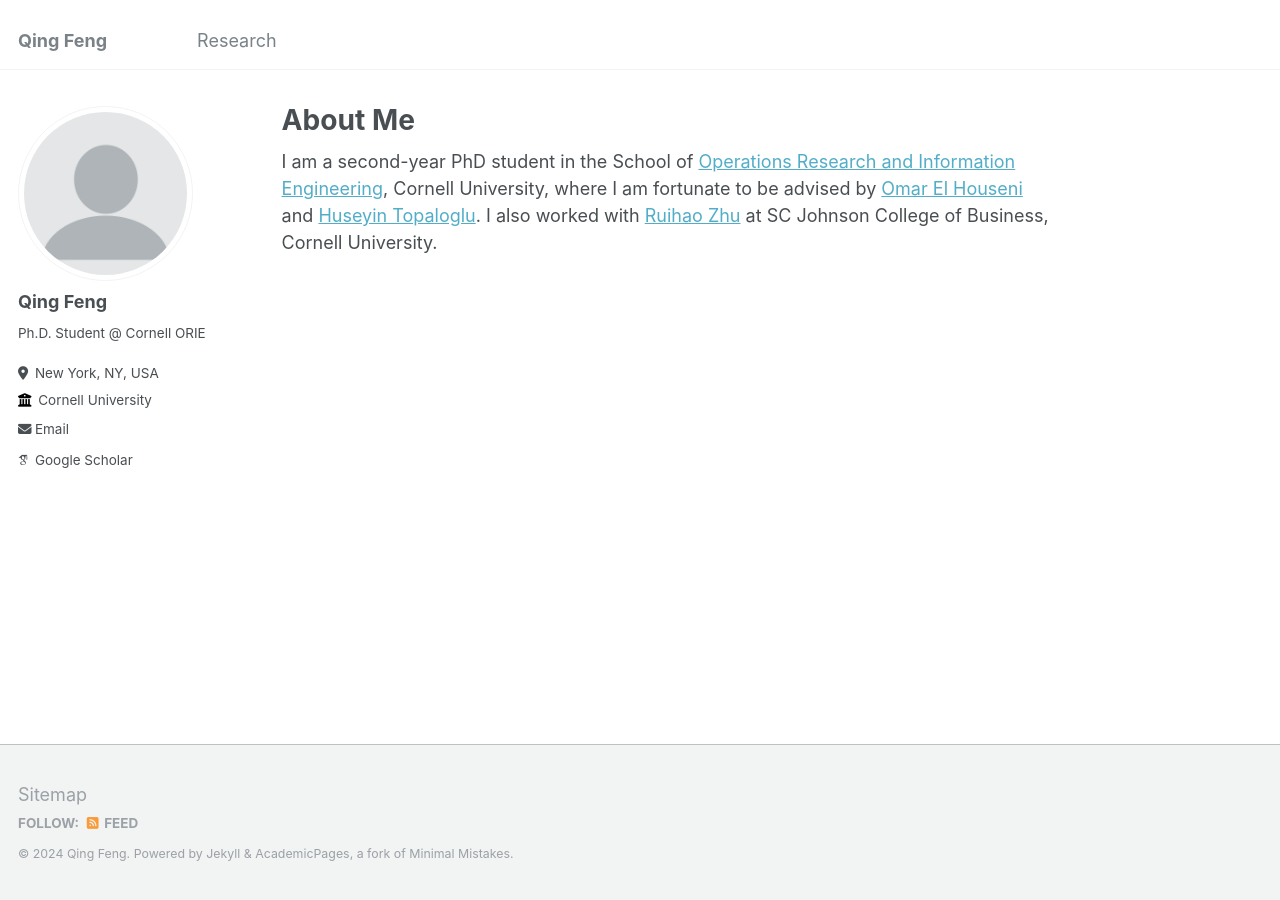
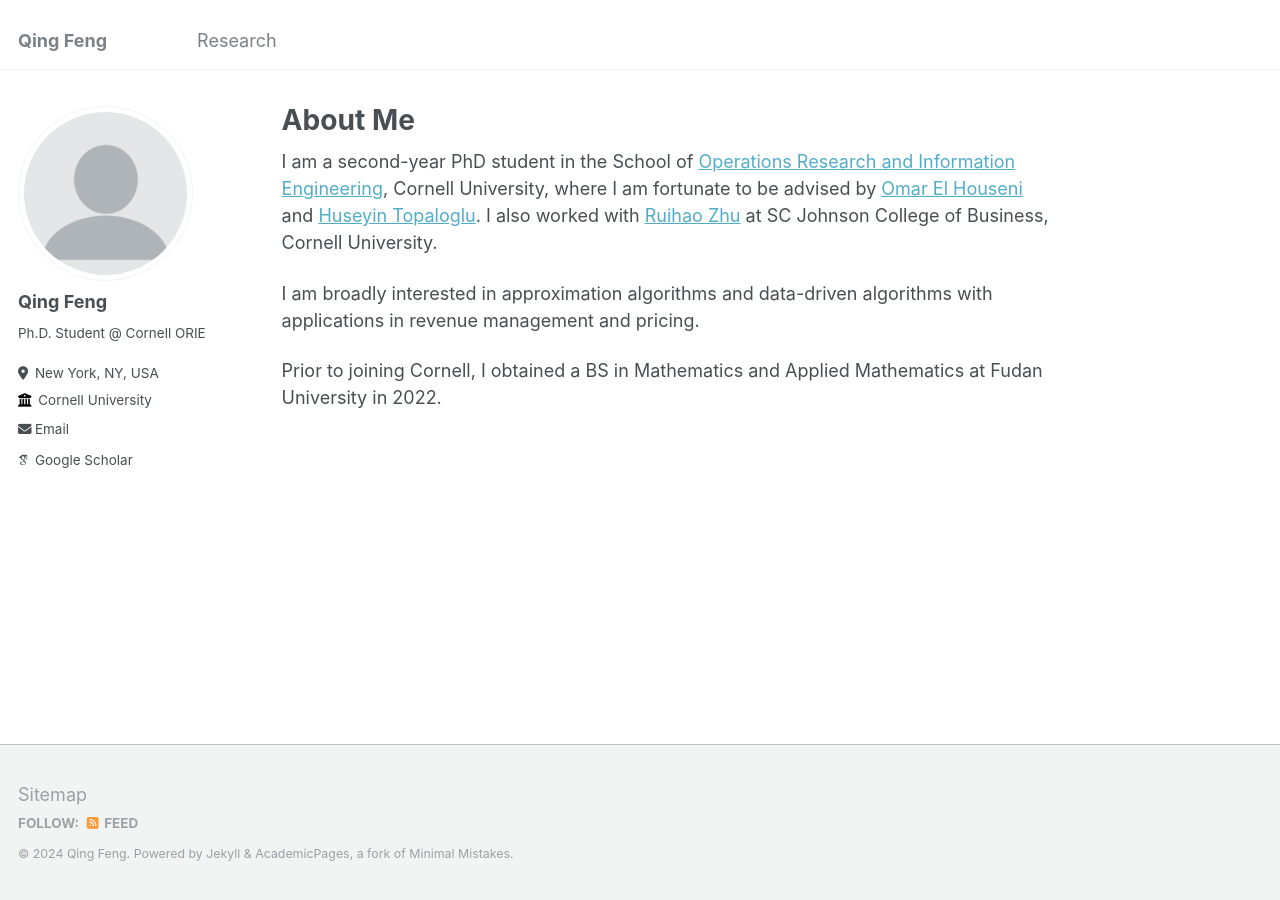
Before and after one commit to qfeng48/qfeng48.github.io, a Jekyll site: the page built from _pages/about.md, in a window 1280 px wide. Built offline with Jekyll 4.4.1, drawn with Linux system fonts in a browser that asks for light colours; some web fonts are replaced.

Commit message:
Update about.md

```diff
--- a/_pages/about.md
+++ b/_pages/about.md
@@ -8,3 +8,7 @@ redirect_from:
 ---
 
 I am a second-year PhD student in the School of [Operations Research and Information Engineering](https://www.orie.cornell.edu/orie), Cornell University, where I am fortunate to be advised by [Omar El Houseni](https://people.orie.cornell.edu/oe46/) and [Huseyin Topaloglu](https://people.orie.cornell.edu/huseyin/). I also worked with [Ruihao Zhu](https://rzhu.github.io/) at SC Johnson College of Business, Cornell University.
+
+I am broadly interested in approximation algorithms and data-driven algorithms with applications in revenue management and pricing.
+
+Prior to joining Cornell, I obtained a BS in Mathematics and Applied Mathematics at Fudan University in 2022.
```
